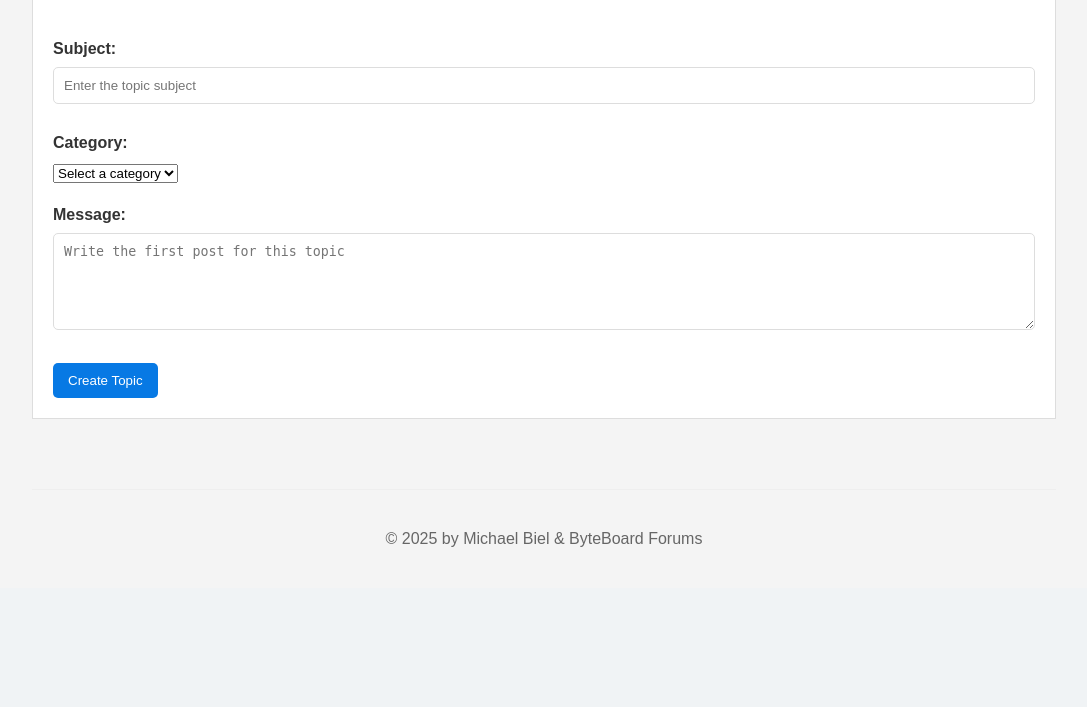
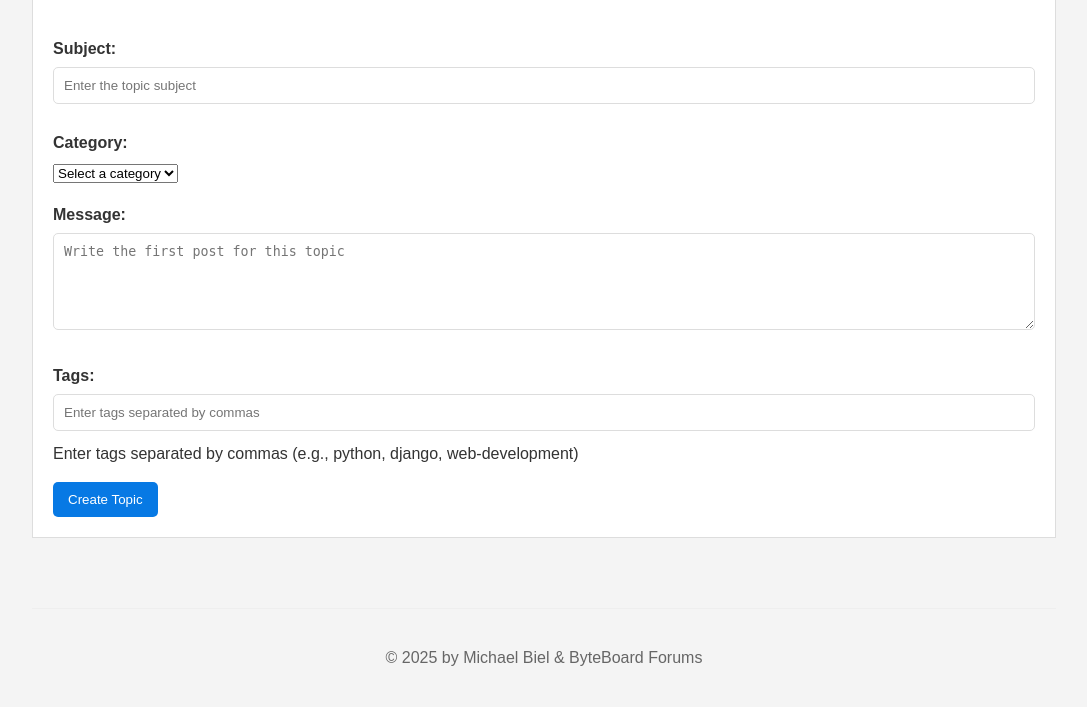
Before and after one commit to MickTheLinuxGeek/ByteBoard, a Django app: page /forum/new_topic/ in a window 1280 px wide. Shown: the part 252-959 px from the top of the page, without its empty margins (96-1183 px from the left). Before the commit the page ends 799 px from the top, so only its background shows below. Run offline with Django 5.2, Linux system fonts and the light colour scheme; the visitor is signed in with stand-in values (Sample User, id 1); data comes from the database, SQL or seed files in the repository; data that the repository does not hold is empty.

Commit message:
Completed Section 3. Form Implementation tasks

```diff
--- a/forum/forms.py
+++ b/forum/forms.py
@@ -9,8 +9,17 @@ from django.db.models import QuerySet
 from PIL import Image
 
 from categories.models import Category
+from tagging.models import Tag
 from .models import Profile
 
+
+# Custom widget for tag input
+class TagInputWidget(forms.TextInput):
+    def __init__(self, attrs=None):
+        default_attrs = {'class': 'tag-input', 'placeholder': 'Enter tags separated by commas'}
+        if attrs:
+            default_attrs.update(attrs)
+        super().__init__(default_attrs)
 
 # Form for creating a new Topic AND its first Post
 class NewTopicForm(forms.Form):
@@ -35,6 +44,12 @@ class NewTopicForm(forms.Form):
             attrs={"rows": 5, "placeholder": "Write the first post for this topic"},
         ),  # Use a textarea for longer messages
     )
+    tags = forms.CharField(
+        required=False,
+        label="Tags",
+        help_text="Enter tags separated by commas (e.g., python, django, web-development)",
+        widget=TagInputWidget(),
+    )
 
 
 # Form for creating a new Post (reply)
@@ -45,6 +60,12 @@ class NewPostForm(forms.Form):
         widget=forms.Textarea(
             attrs={"rows": 5, "placeholder": "Write your reply"},
         ),
+    )
+    tags = forms.CharField(
+        required=False,
+        label="Tags",
+        help_text="Enter tags separated by commas (e.g., python, django, web-development)",
+        widget=TagInputWidget(),
     )
 
 
--- /dev/null
+++ b/forum/static/forum/js/tag-autocomplete.js
@@ -0,0 +1,155 @@
+// JavaScript for tag autocomplete functionality
+
+document.addEventListener('DOMContentLoaded', function() {
+    // Find all tag input fields
+    const tagInputs = document.querySelectorAll('.tag-input');
+
+    // Process each tag input field
+    tagInputs.forEach(function(input) {
+        // Create a container for the autocomplete dropdown
+        const autocompleteContainer = document.createElement('div');
+        autocompleteContainer.className = 'autocomplete-container';
+        autocompleteContainer.style.display = 'none';
+        autocompleteContainer.style.position = 'absolute';
+        autocompleteContainer.style.border = '1px solid #ddd';
+        autocompleteContainer.style.maxHeight = '200px';
+        autocompleteContainer.style.overflowY = 'auto';
+        autocompleteContainer.style.backgroundColor = 'white';
+        autocompleteContainer.style.zIndex = '1000';
+        autocompleteContainer.style.width = input.offsetWidth + 'px';
+
+        // Insert the container after the input
+        input.parentNode.insertBefore(autocompleteContainer, input.nextSibling);
+
+        // Add event listener for input changes
+        input.addEventListener('input', debounce(function() {
+            const currentValue = input.value;
+            const lastTag = getCurrentTag(currentValue, input.selectionStart);
+
+            if (lastTag.trim().length > 0) {
+                // Fetch matching tags from the server
+                fetchMatchingTags(lastTag.trim())
+                    .then(tags => {
+                        displayAutocompleteSuggestions(tags, autocompleteContainer, input, lastTag, currentValue);
+                    });
+            } else {
+                // Hide the autocomplete container if there's no input
+                autocompleteContainer.style.display = 'none';
+            }
+        }, 300));
+
+        // Hide autocomplete when clicking outside
+        document.addEventListener('click', function(e) {
+            if (e.target !== input && e.target !== autocompleteContainer) {
+                autocompleteContainer.style.display = 'none';
+            }
+        });
+    });
+});
+
+// Helper function to get the current tag being typed
+function getCurrentTag(value, cursorPosition) {
+    // Find the last comma before the cursor position
+    const lastCommaIndex = value.lastIndexOf(',', cursorPosition - 1);
+
+    // Extract the text between the last comma and the cursor
+    return value.substring(lastCommaIndex + 1, cursorPosition);
+}
+
+// Helper function to fetch matching tags from the server
+function fetchMatchingTags(query) {
+    return new Promise((resolve, reject) => {
+        // Make an AJAX request to the tag suggestions endpoint
+        fetch(`/tags/suggestions/?query=${encodeURIComponent(query)}`)
+            .then(response => {
+                if (!response.ok) {
+                    throw new Error('Network response was not ok');
+                }
+                return response.json();
+            })
+            .then(data => {
+                resolve(data.tags);
+            })
+            .catch(error => {
+                console.error('Error fetching tag suggestions:', error);
+                // Return an empty array in case of error
+                resolve([]);
+            });
+    });
+}
+
+// Helper function to display autocomplete suggestions
+function displayAutocompleteSuggestions(tags, container, input, currentTag, fullValue) {
+    // Clear previous suggestions
+    container.innerHTML = '';
+
+    if (tags.length === 0) {
+        container.style.display = 'none';
+        return;
+    }
+
+    // Create and append suggestion elements
+    tags.forEach(tag => {
+        const suggestion = document.createElement('div');
+        suggestion.className = 'autocomplete-suggestion';
+        suggestion.textContent = tag;
+        suggestion.style.padding = '8px';
+        suggestion.style.cursor = 'pointer';
+
+        // Highlight on hover
+        suggestion.addEventListener('mouseover', function() {
+            this.style.backgroundColor = '#f0f0f0';
+        });
+
+        suggestion.addEventListener('mouseout', function() {
+            this.style.backgroundColor = 'transparent';
+        });
+
+        // Handle click on suggestion
+        suggestion.addEventListener('click', function() {
+            // Replace the current tag with the selected one
+            const lastCommaIndex = fullValue.lastIndexOf(',', input.selectionStart - 1);
+            const start = lastCommaIndex === -1 ? 0 : lastCommaIndex + 1;
+            const beforeTag = fullValue.substring(0, start);
+            const afterTag = fullValue.substring(input.selectionStart);
+
+            // Add the selected tag
+            let newValue;
+            if (start === 0 && fullValue.trim() === currentTag.trim()) {
+                // If this is the only tag, don't add a comma
+                newValue = tag;
+            } else {
+                // Add the tag with appropriate spacing
+                newValue = beforeTag + (start === 0 ? '' : ' ') + tag + ', ' + afterTag;
+            }
+
+            input.value = newValue;
+
+            // Hide the suggestions
+            container.style.display = 'none';
+
+            // Focus back on the input
+            input.focus();
+        });
+
+        container.appendChild(suggestion);
+    });
+
+    // Position and show the container
+    container.style.top = (input.offsetTop + input.offsetHeight) + 'px';
+    container.style.left = input.offsetLeft + 'px';
+    container.style.display = 'block';
+}
+
+// Debounce function to limit how often the input event handler is called
+function debounce(func, wait) {
+    let timeout;
+    return function() {
+        const context = this;
+        const args = arguments;
+        clearTimeout(timeout);
+        timeout = setTimeout(() => {
+            func.apply(context, args);
+        }, wait);
+    };
+}
--- a/forum/templates/base.html
+++ b/forum/templates/base.html
@@ -122,5 +122,6 @@
         });
     });
 </script>
+{% block extra_js %}{% endblock %}
 </body>
 </html>
--- a/forum/templates/forum/edit_post.html
+++ b/forum/templates/forum/edit_post.html
@@ -16,3 +16,8 @@
     <a href="{% url 'forum:topic_detail' post.topic.id %}">Cancel and return to topic</a>
 </p>
 {% endblock %}
+
+{% block extra_js %}
+{% load static %}
+<script src="{% static 'forum/js/tag-autocomplete.js' %}"></script>
+{% endblock %}
--- a/forum/templates/forum/new_post.html
+++ b/forum/templates/forum/new_post.html
@@ -19,3 +19,8 @@
 <p><a href="{% url 'forum:topic_detail' topic.id %}">Cancel and return to topic</a></p>
 
 {% endblock %}
+
+{% block extra_js %}
+{% load static %}
+<script src="{% static 'forum/js/tag-autocomplete.js' %}"></script>
+{% endblock %}
--- a/forum/templates/forum/new_topic.html
+++ b/forum/templates/forum/new_topic.html
@@ -16,3 +16,8 @@
 </form>
 
 {% endblock %}
+
+{% block extra_js %}
+{% load static %}
+<script src="{% static 'forum/js/tag-autocomplete.js' %}"></script>
+{% endblock %}
--- a/forum/views.py
+++ b/forum/views.py
@@ -20,6 +20,8 @@ from django.http import HttpResponseForbidden  # For permission errors
 from django.shortcuts import get_object_or_404, redirect, render
 from django.utils import timezone  # Import timezone
 from PIL import Image, UnidentifiedImageError
+
+from tagging.models import Tag
 
 # We'll need forms later:
 from .decorators import profile_visibility_required
@@ -105,11 +107,24 @@ def new_topic(request):
             )
 
             # Create the initial Post instance for this topic
-            Post.objects.create(
+            post = Post.objects.create(
                 message=message,
                 topic=topic,
                 created_by=user,
             )
+
+            # Process tags if provided
+            tags_input = form.cleaned_data.get("tags", "")
+            if tags_input:
+                # Split the comma-separated tags and strip whitespace
+                tag_names = [tag.strip().lower() for tag in tags_input.split(",") if tag.strip()]
+
+                # Process each tag
+                for tag_name in tag_names:
+                    # Get or create the tag
+                    tag, created = Tag.objects.get_or_create(name=tag_name)
+                    # Add the tag to the post
+                    post.tags.add(tag)
 
             # Redirect to the newly created topic's detail page
             return redirect("forum:topic_detail", topic_id=topic.pk)
@@ -135,11 +150,24 @@ def new_post(request, topic_id):
             user = request.user
 
             # Create the Post instance, linking it to the topic and user
-            Post.objects.create(
+            post = Post.objects.create(
                 message=message,
                 topic=topic,
                 created_by=user,
             )
+
+            # Process tags if provided
+            tags_input = form.cleaned_data.get("tags", "")
+            if tags_input:
+                # Split the comma-separated tags and strip whitespace
+                tag_names = [tag.strip().lower() for tag in tags_input.split(",") if tag.strip()]
+
+                # Process each tag
+                for tag_name in tag_names:
+                    # Get or create the tag
+                    tag, created = Tag.objects.get_or_create(name=tag_name)
+                    # Add the tag to the post
+                    post.tags.add(tag)
             # Optionally, update the topic's last_updated field here if you add one
 
             # Redirect back to the topic detail page
@@ -202,11 +230,30 @@ def edit_post(request, post_id):
             post.message = form.cleaned_data["message"]
             post.updated_at = timezone.now()  # Set the updated_at timestamp
             post.save()
+
+            # Process tags if provided
+            tags_input = form.cleaned_data.get("tags", "")
+
+            # Clear existing tags
+            post.tags.clear()
+
+            if tags_input:
+                # Split the comma-separated tags and strip whitespace
+                tag_names = [tag.strip().lower() for tag in tags_input.split(",") if tag.strip()]
+
+                # Process each tag
+                for tag_name in tag_names:
+                    # Get or create the tag
+                    tag, created = Tag.objects.get_or_create(name=tag_name)
+                    # Add the tag to the post
+                    post.tags.add(tag)
             # Redirect to the topic detail page where the post is located
             return redirect("forum:topic_detail", topic_id=post.topic.id)
     else:
-        # GET request: Populate the form with the existing post's message
-        form = NewPostForm(initial={"message": post.message})
+        # GET request: Populate the form with the existing post's message and tags
+        # Get existing tags as a comma-separated string
+        existing_tags = ", ".join([tag.name for tag in post.tags.all()])
+        form = NewPostForm(initial={"message": post.message, "tags": existing_tags})
 
     context = {
         "form": form,
--- a/forum_project/urls.py
+++ b/forum_project/urls.py
@@ -38,6 +38,8 @@ urlpatterns = [
     path("accounts/", include("django.contrib.auth.urls")),
     # Add this line to include the categories app URLs
     path("categories/", include("categories.urls")),
+    # Add this line to include the tagging app URLs
+    path("tags/", include("tagging.urls")),
 ]
 
 # Serve media files during development
--- /dev/null
+++ b/tagging/urls.py
@@ -0,0 +1,8 @@
+from django.urls import path
+from . import views
+
+app_name = 'tagging'
+
+urlpatterns = [
+    path('suggestions/', views.tag_suggestions, name='tag_suggestions'),
+]
```
Also changed, not shown: tagging/views.py (+24 -1 lines).
